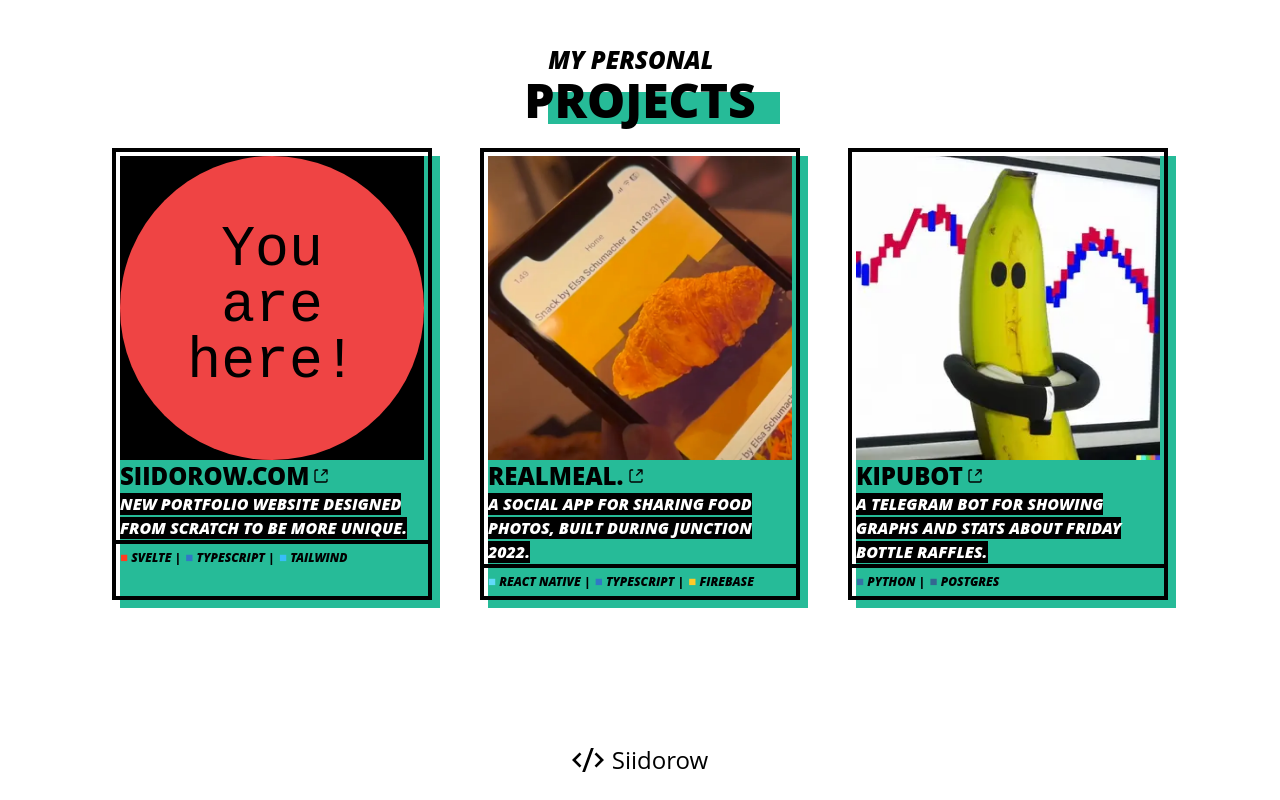
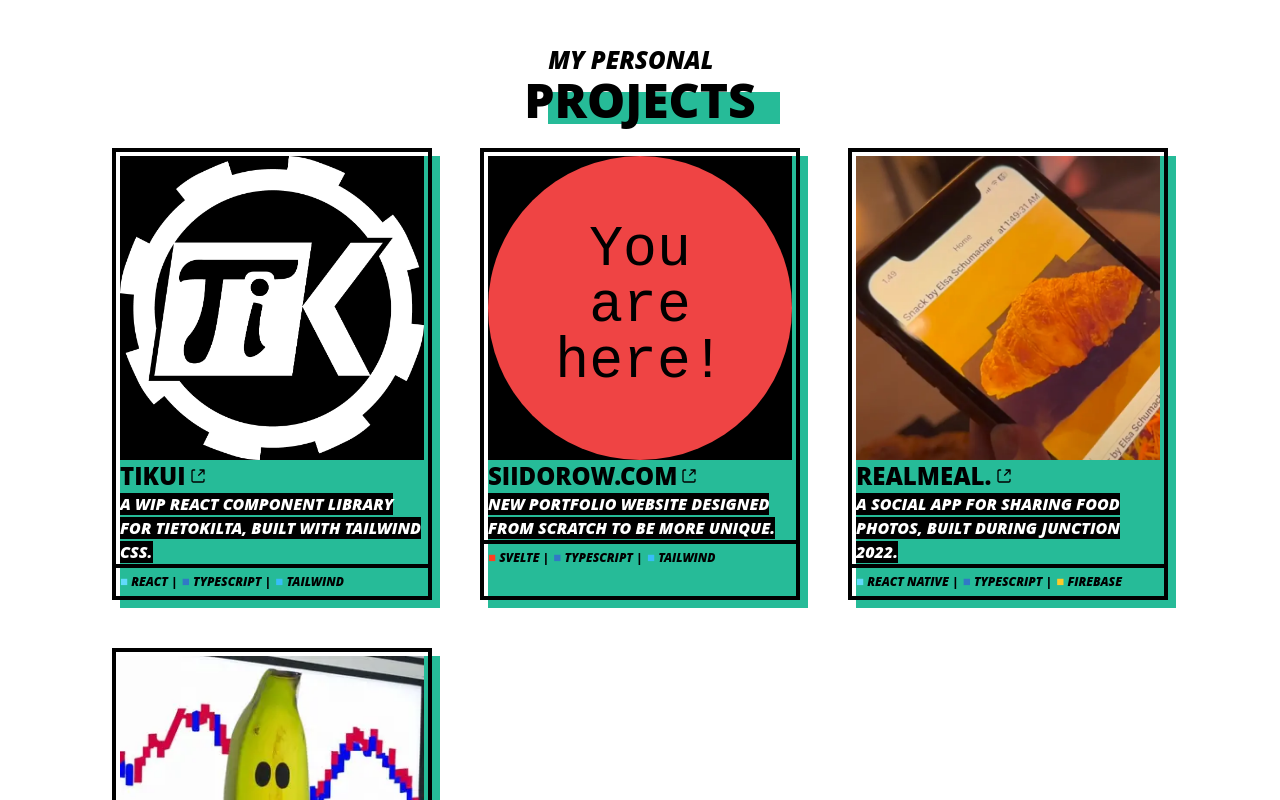
Before and after one commit to MikaelSiidorow/siidorow, a Svelte app: page / in a window 1280 px wide. Shown: the part 750-1550 px from the top of the page. Built offline with nearby package versions, Linux system fonts and the light colour scheme.

Commit message:
:memo: Add tikui project

```diff
--- a/src/constants.ts
+++ b/src/constants.ts
@@ -28,6 +28,14 @@
 } as const;
 
 export const projects: Project[] = [
+  {
+    name: "TiKUI",
+    description:
+      "A WIP React component library for Tietokilta, built with Tailwind CSS.",
+    image: "tiklogo.webp",
+    link: "https://github.com/tietokilta/ui",
+    tags: ["react", "typescript", "tailwind"],
+  },
   {
     name: "siidorow.com",
     description:
```
Also changed, not shown: public/tiklogo.webp (added).
